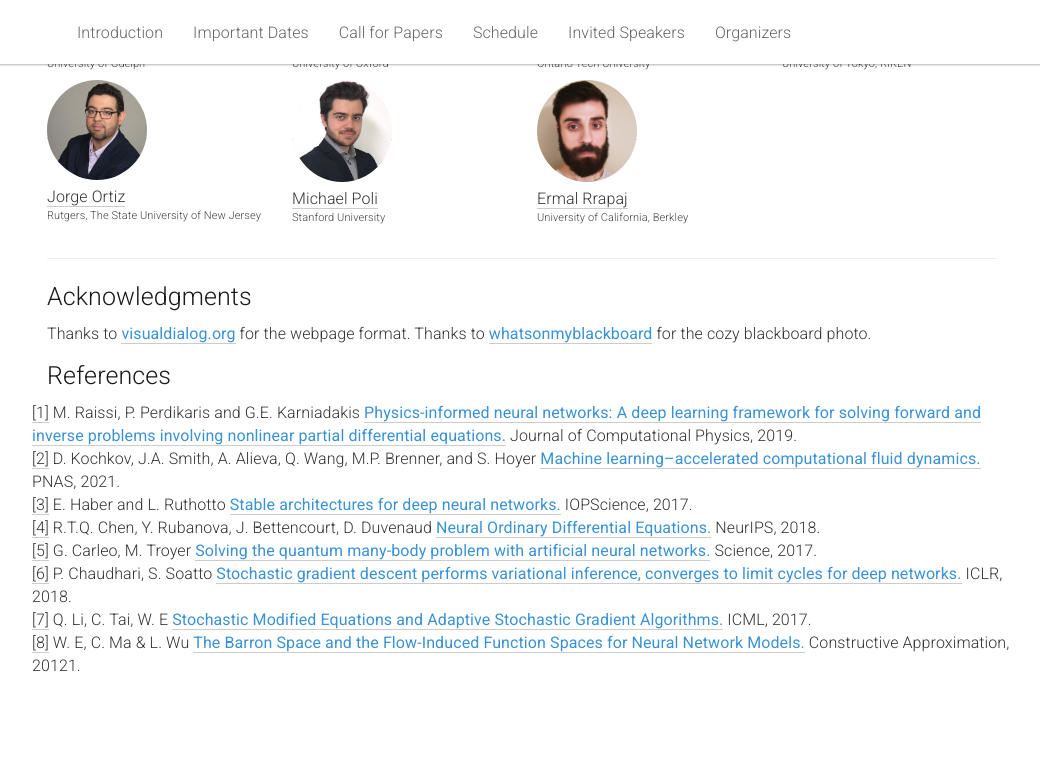
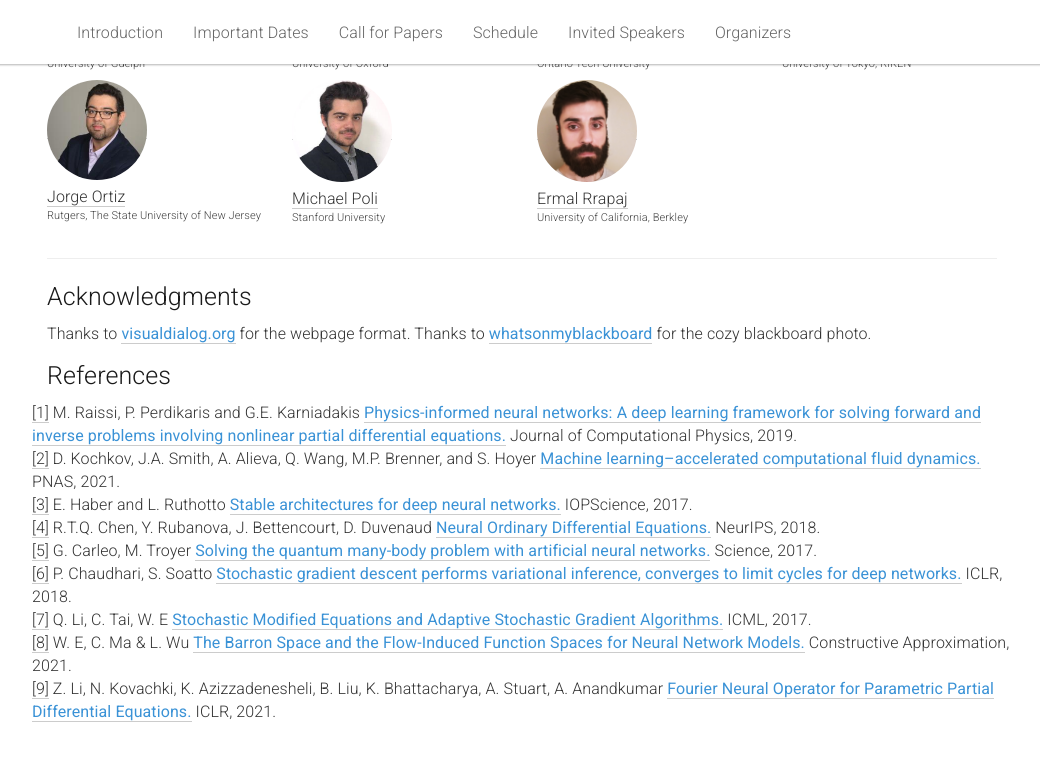
Before and after one commit to dl-de/dl-de.github.io, a Jekyll site: the page built from _pages/home.md, in a window 1280 px wide and 900 px high, scrolled down 3542 px. Shown: the top 761 px of the window, without its empty margins (118-1158 px from the left). Built offline with Jekyll 4.4.1, drawn with Linux system fonts in a browser that asks for light colours.

Commit message:
minor changes

```diff
--- a/_pages/home.md
+++ b/_pages/home.md
@@ -116,7 +116,7 @@ The scope of the workshop spans topics at the intersection of DL and DEs, includ
       <li>How can DL be used to enhance the analysis of DEs? <a href="#note1" id="note1ref">[1, 2]</a>
       <ul>
         <li>Solving high dimensional DEs (e.g., many-body physics, multi-agent models, …) <a href="#note1" id="note3ref">[5]</a></li>
-        <li>Solving highly parameterized DEs </li>
+        <li>Solving highly parameterized DEs <a href="#note1" id="note6ref">[9]</a> </li>
         <li>Solving inverse problems</li>
         <li>Solving DEs with irregular solutions (exhibiting e.g., singularities, shocks, …)</li>
       </ul>
@@ -447,7 +447,13 @@ The scope of the workshop spans topics at the intersection of DL and DEs, includ
     <br><a id="note1" href="#note5ref">[8]</a> W. E, C. Ma & L. Wu
     <span style="color:#3a92d6;font-weight:400;"> <a href="https://link.springer.com/article/10.1007/s00365-021-09549-y">
     The Barron Space and the Flow-Induced Function Spaces for Neural Network Models.</a></span>
-    Constructive Approximation, 20121.
+    Constructive Approximation, 2021.
+
+
+    <br><a id="note1" href="#note6ref">[9]</a> Z. Li, N. Kovachki, K. Azizzadenesheli, B. Liu, K. Bhattacharya, A. Stuart, A. Anandkumar
+    <span style="color:#3a92d6;font-weight:400;"> <a href="https://openreview.net/pdf?id=c8P9NQVtmnO">
+    Fourier Neural Operator for Parametric Partial Differential Equations.</a></span>
+    ICLR, 2021.
 
 
 </div>
```
